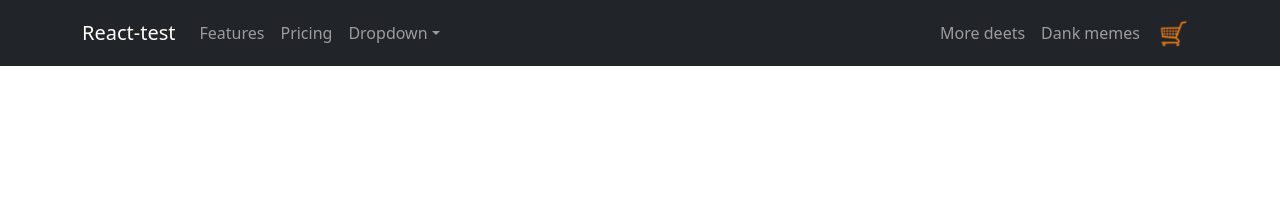
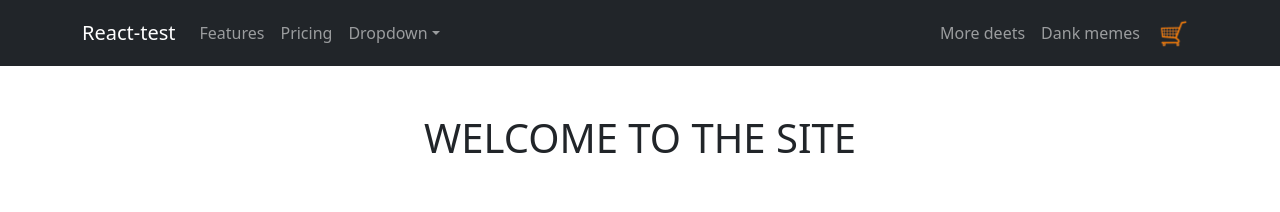
Before and after one commit to aziz4ammar/professional-react-website, a React (Create React App) app: page / in a window 1280 px wide. Shown: the top 212 px of the page. Built offline with nearby package versions, Linux system fonts and the light colour scheme.

Commit message:
commit number #125

```diff
--- a/src/Components/Navbar/Headder.jsx
+++ b/src/Components/Navbar/Headder.jsx
@@ -39,7 +39,7 @@ function CollapsibleExample() {
       </Navbar>
       <br />
       <br />
-      {/* <h1>WELCOME TO THE SITE </h1> */}
+      <h1>WELCOME TO THE SITE </h1>
     </div>
   );
 }
```
